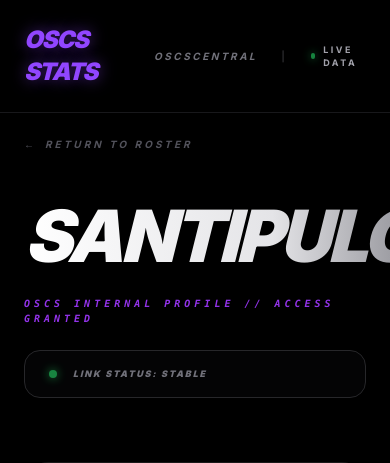
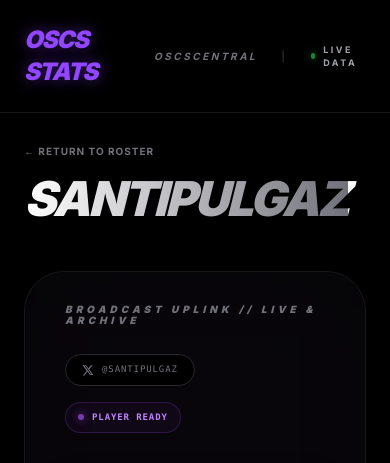
Before and after one commit to ThirstQuench/oscsstats, a Flask app: page /member/santipulgaz in a window 390 px wide; the page is wider, and only the part inside the window is pictured. Shown: the top 463 px of that part. Run offline with Flask 3, Linux system fonts and the light colour scheme; some libraries are stand-ins or nearby versions.

Commit message:
Updated stats.json and roster cards

```diff
--- a/app.py
+++ b/app.py
@@ -5,43 +5,31 @@ import os
 app = Flask(__name__)
 
 # ==========================================
-# OSCS ROSTER MASTER DIRECTORY
+# X / TWITTER OVERRIDES
 # ==========================================
-# Keys on the left MUST match your fetcher.py and stats.json exactly.
+# By default, the app assumes their Twitter is the exact same as their Twitch.
+# ONLY put names in this list if their Twitter handle is different.
+# Format: "lowercase_twitch_name": "Actual_Twitter_Handle"
 
-TWITTER_HANDLES = {
-    "sunny": "sunnysirl",
-    "santi": "santipulgaz",
-    "ybg": "YOUNGBASEDG",
-    "arky": "ArkySZNN",
-    "yugi": "yugi2x",
-    "nosiiree": "Nosiiree",
-    "jdab": "1JDAB1",
-    "redify": "redifyys",
-    "bigmonraph": "BigMonRaph"
-}
-
-YOUTUBE_CHANNELS = {
-    # "sunny": "youtube_id_here"
+TWITTER_OVERRIDES = {
+    # "exampletwitch": "ExampleTwitter"
 }
 
 
 def load_stats():
-    """Safely load the stats.json file."""
     try:
         with open('stats.json', 'r') as file:
             return json.load(file)
     except FileNotFoundError:
-        print("Warning: stats.json not found. Returning empty dataset.")
+        print("Warning: stats.json not found.")
         return {}
     except json.JSONDecodeError:
-        print("Error: stats.json is corrupted or not valid JSON.")
+        print("Error: stats.json is corrupted.")
         return {}
 
 
 @app.route('/')
 def index():
-    """Render the homepage dashboard."""
     members_data = load_stats()
     roster = list(members_data.keys())
     return render_template('index.html', roster=roster, members=members_data)
@@ -49,7 +37,6 @@ def index():
 
 @app.route('/member/<username>')
 def member_profile(username):
-    """Render the individual member profile page."""
     members_data = load_stats()
 
     if username not in members_data:
@@ -57,18 +44,14 @@ def member_profile(username):
 
     member_info = members_data[username]
 
-    # Look up the correct social handles
-    lookup_key = username.lower()
-    actual_twitter = TWITTER_HANDLES.get(lookup_key, username)
-    actual_youtube = YOUTUBE_CHANNELS.get(lookup_key, "")
+    # Check if they have a different Twitter name. If not, just use their Twitch name.
+    twitter_handle = TWITTER_OVERRIDES.get(username.lower(), username)
 
     return render_template(
         'member.html',
-        name=username,
-        username=username,
-        info=member_info,
-        twitter_handle=actual_twitter,
-        youtube_handle=actual_youtube
+        name=username,  # The master Twitch name
+        twitter_handle=twitter_handle,  # The specific X/Twitter link
+        info=member_info
     )
 
 
--- a/stats.json
+++ b/stats.json
@@ -1,5 +1,5 @@
 {
-    "sunnysirl": {
+    "sunnys": {
         "30d": {
             "minutes_streamed": 8450,
             "followers": 1250,
@@ -39,7 +39,7 @@
             }
         }
     },
-    "YOUNGBASEDG": {
+    "youngbasedgo": {
         "30d": {
             "minutes_streamed": 6120,
             "followers": 890,
@@ -59,7 +59,7 @@
             }
         }
     },
-    "ArkySZNN": {
+    "arky": {
         "30d": {
             "minutes_streamed": 15300,
             "followers": 4200,
@@ -139,7 +139,7 @@
             }
         }
     },
-    "redifyys": {
+    "redify": {
         "30d": {
             "minutes_streamed": 10065,
             "followers": 2315,
--- a/templates/member.html
+++ b/templates/member.html
@@ -1,50 +1,19 @@
 {% extends "base.html" %}
 
 {% block content %}
-<div class="mb-12">
-    <a href="/" class="group text-zinc-600 hover:text-purple-500 transition-all text-[10px] uppercase tracking-[0.3em] font-bold flex items-center italic">
-        <span class="mr-2 transition-transform group-hover:-translate-x-1">←</span> Return to Roster
-    </a>
-</div>
+<div class="max-w-4xl mx-auto">
 
-<section class="mb-16">
-    <div class="flex flex-col md:flex-row md:items-end justify-between gap-6">
-        <div class="overflow-visible">
-            <h1 class="text-7xl md:text-9xl font-black uppercase tracking-tighter leading-none mb-6">
-                <span class="bg-clip-text text-transparent bg-gradient-to-r from-white via-zinc-200 to-zinc-600">
-                    {{ name }}&nbsp;
-                </span>
+    <header class="mb-12">
+        <a href="/" class="text-[10px] text-zinc-500 uppercase tracking-widest font-bold hover:text-white transition-colors mb-4 inline-block">&larr; Return to Roster</a>
+        <h1 class="text-5xl font-black uppercase tracking-tighter bg-clip-text text-transparent bg-gradient-to-r from-white to-zinc-500">
+            {{ name }}
         </h1>
-            <p class="text-purple-600 font-mono text-[10px] tracking-[0.4em] uppercase font-bold italic">OSCS Internal Profile // Access Granted</p>
-        </div>
+    </header>
 
-        <div class="bg-zinc-900/20 border border-zinc-800 p-4 px-6 rounded-2xl flex items-center gap-4 shrink-0">
-            <div class="h-2 w-2 bg-green-500 rounded-full animate-pulse shadow-[0_0_10px_#22c55e]"></div>
-            <span class="text-[9px] uppercase tracking-[0.2em] text-zinc-500 font-black italic">Link Status: Stable</span>
-        </div>
-    </div>
-</section>
+    <div class="bg-zinc-950/50 border border-zinc-900 rounded-[2.5rem] p-8 flex flex-col mb-20 shadow-2xl relative overflow-hidden">
 
-<div class="grid grid-cols-1 sm:grid-cols-2 lg:grid-cols-4 gap-6 mb-12">
-    <div class="oscs-card p-10 rounded-3xl text-center md:text-left">
-        <h4 class="text-zinc-600 text-[9px] uppercase tracking-[0.3em] font-black mb-4 font-bold italic">Global Rank</h4>
-        <p class="text-4xl font-black font-mono tracking-tighter italic">#{{ "{:,}".format(info.get('rank', 0)) if info.get('rank') else '0' }}</p>
-    </div>
-    <div class="oscs-card p-10 rounded-3xl text-center md:text-left">
-        <h4 class="text-zinc-600 text-[9px] uppercase tracking-[0.3em] font-black mb-4 font-bold italic">Peak Viewers</h4>
-        <p class="text-4xl font-black font-mono tracking-tighter text-purple-500 italic">{{ "{:,}".format(info.get('max_viewers', 0)) if info.get('max_viewers') else '0' }}</p>
-    </div>
-    <div class="oscs-card p-10 rounded-3xl text-center md:text-left">
-        <h4 class="text-zinc-600 text-[9px] uppercase tracking-[0.3em] font-black mb-4 font-bold italic">Hours Watched</h4>
-        <p class="text-4xl font-black font-mono tracking-tighter text-zinc-100 italic">{{ "{:,}".format((info.get('hours_watched', 0)) | int) if info.get('hours_watched') else '0' }}</p>
-    </div>
-    <div class="oscs-card p-10 rounded-3xl text-center md:text-left">
-        <h4 class="text-zinc-600 text-[9px] uppercase tracking-[0.3em] font-black mb-4 font-bold italic">Total Followers</h4>
-        <p class="text-4xl font-black font-mono tracking-tighter text-green-500 italic">{{ "{:,}".format(info.get('followers_total', 0)) if info.get('followers_total') else '0' }}</p>
-    </div>
-</div>
+        <div class="absolute -inset-2 bg-purple-500/5 blur-3xl -z-10 pointer-events-none"></div>
 
-<div class="bg-zinc-950/50 border border-zinc-900 rounded-[2.5rem] p-8 flex flex-col mb-20">
         <div class="flex flex-col md:flex-row md:items-center justify-between gap-6 mb-8 px-2">
             <div>
                 <h3 class="text-[10px] font-black uppercase tracking-[0.4em] text-zinc-500 italic">Broadcast Uplink // Live & Archive</h3>
@@ -52,7 +21,7 @@
 
             <div class="flex flex-wrap items-center gap-4">
                 <a href="https://twitter.com/{{ twitter_handle }}" target="_blank" rel="noopener noreferrer"
-               class="flex items-center gap-2 px-4 py-2 bg-black border border-zinc-800 hover:border-zinc-500 rounded-full transition-all group">
+                   class="flex items-center gap-2 px-4 py-2 bg-black border border-zinc-800 hover:border-zinc-500 rounded-full transition-all group z-10">
                     <svg viewBox="0 0 24 24" class="w-3 h-3 fill-zinc-500 group-hover:fill-white transition-colors" aria-hidden="true">
                         <path d="M18.244 2.25h3.308l-7.227 8.26 8.502 11.24H16.17l-5.214-6.817L4.99 22.75H1.68l7.73-8.835L1.254 2.25H8.08l4.713 6.231zm-1.161 17.52h1.833L7.084 4.126H5.117z"></path>
                     </svg>
@@ -66,14 +35,15 @@
             </div>
         </div>
 
-    <div class="w-full aspect-video rounded-2xl overflow-hidden border border-zinc-800 bg-black relative shadow-2xl">
+        <div class="w-full aspect-video rounded-2xl overflow-hidden border border-zinc-800 bg-black relative shadow-2xl z-10">
             <iframe
-            src="https://player.twitch.tv/?channel={{ username }}&parent=localhost&parent=127.0.0.1&parent=YOURDOMAIN.com&parent=www.YOURDOMAIN.com"
+                src="https://player.twitch.tv/?channel={{ name }}&parent=localhost&parent=127.0.0.1&parent=oscsstats.com&parent=www.oscsstats.com"
                 class="absolute inset-0 w-full h-full"
                 frameborder="0"
                 scrolling="no"
-            allowfullscreen="true">
+                allowfullscreen="allowfullscreen">
             </iframe>
         </div>
     </div>
+</div>
 {% endblock %}
```
Lines whose indentation alone changed are shown as unchanged.
